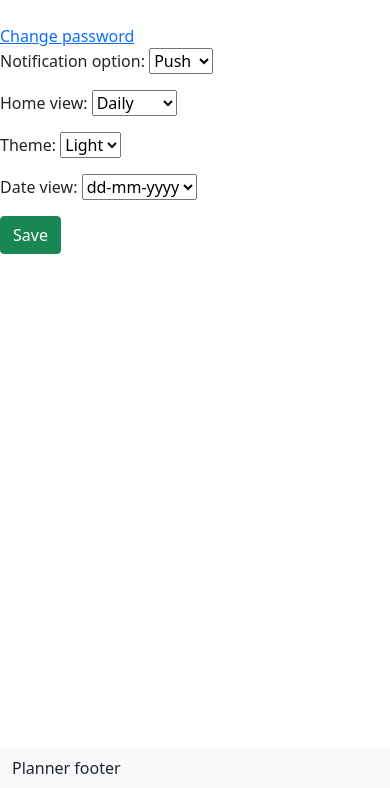
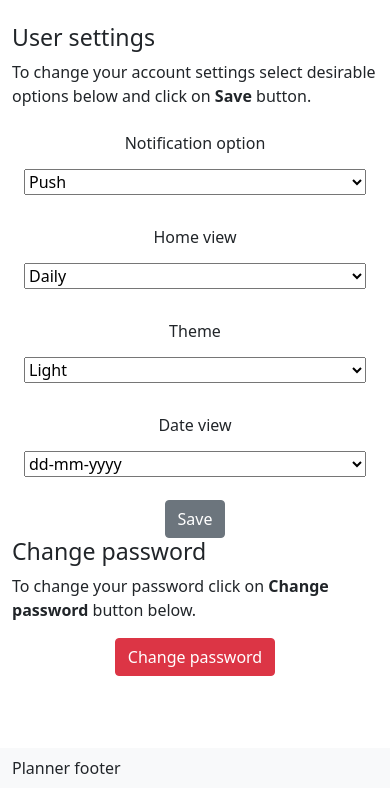
Before and after one commit to Julia-321/Planner, a Django app: page /accounts/settings/ in a window 390 px wide. Shown: the part 56-844 px from the top of the page. Run offline with Django 3.2, Linux system fonts and the light colour scheme; some libraries are stand-ins or nearby versions.

Commit message:
added some design for settings and change_password pages

```diff
--- a/templates/accounts/settings.html
+++ b/templates/accounts/settings.html
@@ -1,6 +1,27 @@
 {% extends 'base.html' %}
 
 {% block content %}
+    <style>
+    .centered-option-block {
+        padding-top: calc(.375rem + 1px);
+        padding-bottom: calc(.375rem + 1px);
+    }
+
+    #id_notification_option {
+        width: 100%;
+    }
+    #id_home_view {
+        width: 100%;
+    }
+    #id_theme {
+        width: 100%;
+    }
+    #id_date_view {
+        width: 100%;
+    }
+
+    </style>
+
 
     {% if saved %}
         <div class="alert alert-warning alert-dismissible fade show" role="alert">
@@ -9,15 +30,59 @@
         </div>
     {% endif %}
 
-    <a href="{% url 'change_password' %}">Change password</a>
+    <div class="container">
+        <h3>User settings</h3>
+        <p>To change your account settings select desirable options below and click on <b>Save</b> button.</p>
+        <form action="{% url 'settings' %}" method="post">
 
-    <form action="{% url 'settings' %}" method="post">
+            {% csrf_token %}
+            <div class="container text-center">
+                <div class="mb-3 row justify-content-md-center">
+                    <label for="notificationOption" class="col-sm-2 col-form-label">Notification option</label>
+                    <div class="col-sm-2">
+                        <div class="centered-option-block">
+                            {{ form.notification_option }}
+                        </div>
+                    </div>
+                </div>
 
-        {% csrf_token %}
+                <div class="mb-3 row justify-content-md-center">
+                    <label for="homeView" class="col-sm-2 col-form-label">Home view</label>
+                    <div class="col-sm-2">
+                        <div class="centered-option-block">
+                            {{ form.home_view }}
+                        </div>
+                    </div>
+                </div>
 
-        {{ form.as_p }}
+                <div class="mb-3 row justify-content-md-center">
+                    <label for="theme" class="col-sm-2 col-form-label">Theme</label>
+                    <div class="col-sm-2">
+                        <div class="centered-option-block">
+                            {{ form.theme }}
+                        </div>
+                    </div>
+                </div>
 
-        <input type="submit" class="btn btn-success" value="Save">
-    </form>
+                <div class="mb-3 row justify-content-md-center">
+                    <label for="dateView" class="col-sm-2 col-form-label">Date view</label>
+                    <div class="col-sm-2">
+                        <div class="centered-option-block">
+                            {{ form.date_view }}
+                        </div>
+                    </div>
+                </div>
+
+                <input type="submit" class="btn btn-secondary" value="Save">
+            </div>
+        </form>
+
+
+        <h3>Change password</h3>
+        <p>To change your password click on <b>Change password</b> button below.</p>
+        <div class="container text-center">
+            <a class="btn btn-danger" role="button" href="{% url 'change_password' %}">Change password</a>
+        </div>
+    </div>
 
 {% endblock content %}
```
Also changed, not shown: templates/accounts/change_password.html (+52 -7 lines).
